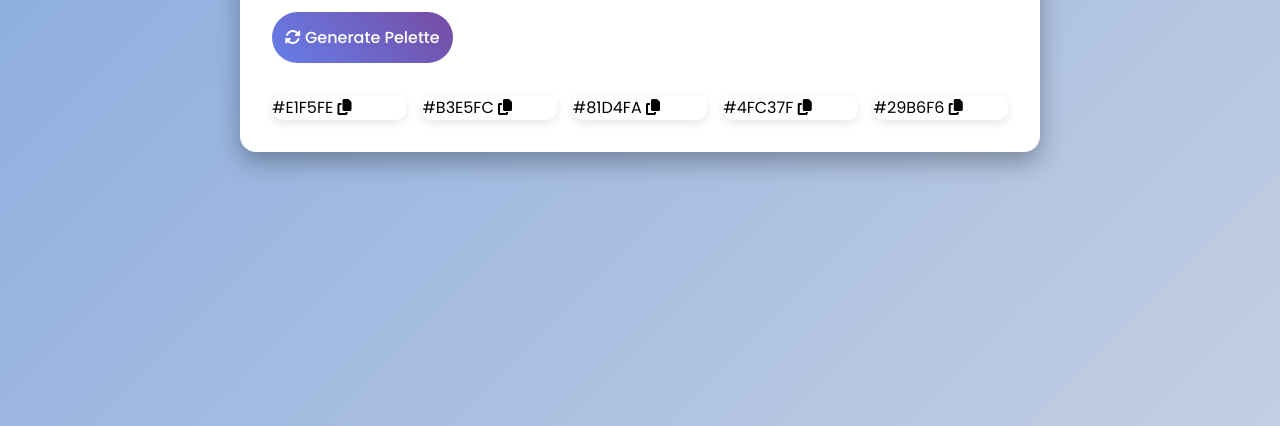
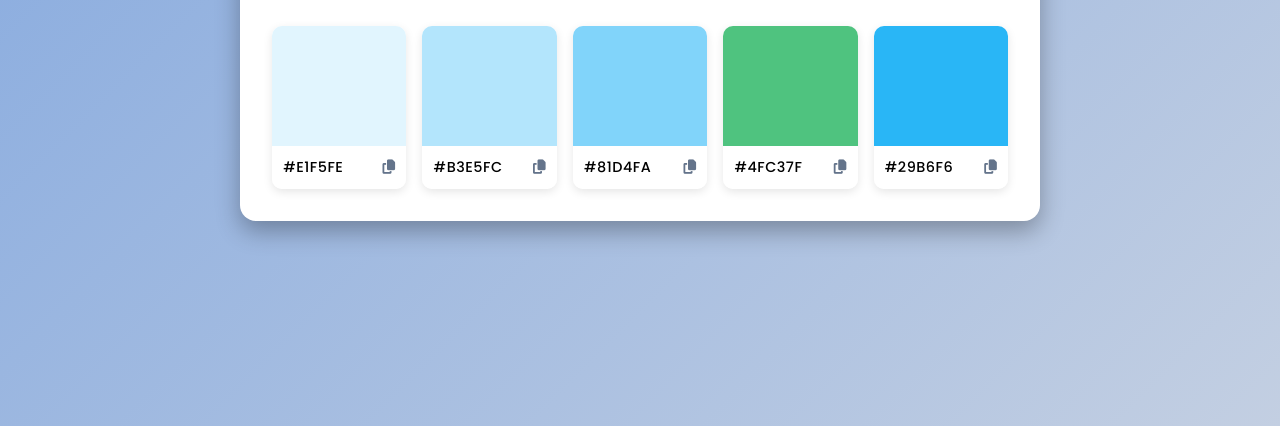
Before and after one commit to amitco6/Color-Palette-Generator, a plain HTML site: page index.html in a window 1280 px wide. Shown: the part 374-800 px from the top of the page. Drawn offline with Linux system fonts and the light colour scheme.

Commit message:
Finish CSS file

```diff
--- a/style.css
+++ b/style.css
@@ -79,3 +79,42 @@ h1::after {
   box-shadow: 0 3px 10px rgba(0, 0, 0, 0.1);
   transition: 0.2s;
 }
+
+.color-box:hover {
+  transform: translateY(-5px);
+}
+
+.color {
+  height: 120px;
+  cursor: pointer;
+}
+
+.color-info {
+  background-color: #fff;
+  padding: 0.7rem;
+  display: flex;
+  align-items: center;
+  justify-content: space-between;
+  font-size: 0.9rem;
+}
+
+.hex-value {
+  font-weight: 500;
+  letter-spacing: 0.5px;
+}
+
+.copy-btn {
+  cursor: pointer;
+  color: #64748b;
+  transition: color 0.2s;
+}
+
+.copy-btn:hover {
+  color: #667eea;
+}
+
+@media (max-width: 768px) {
+  .palette-container {
+    grid-template-columns: repeat(100px, 1fr);
+  }
+}
```
